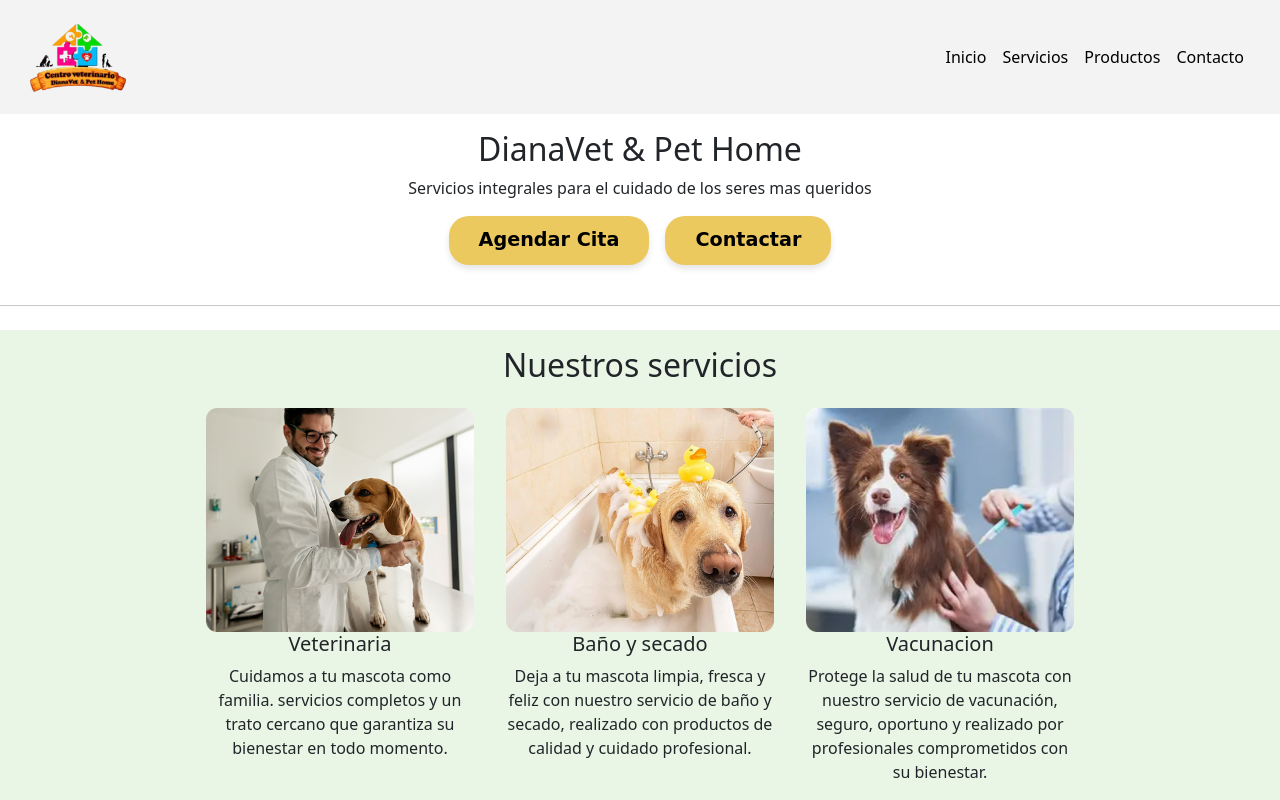
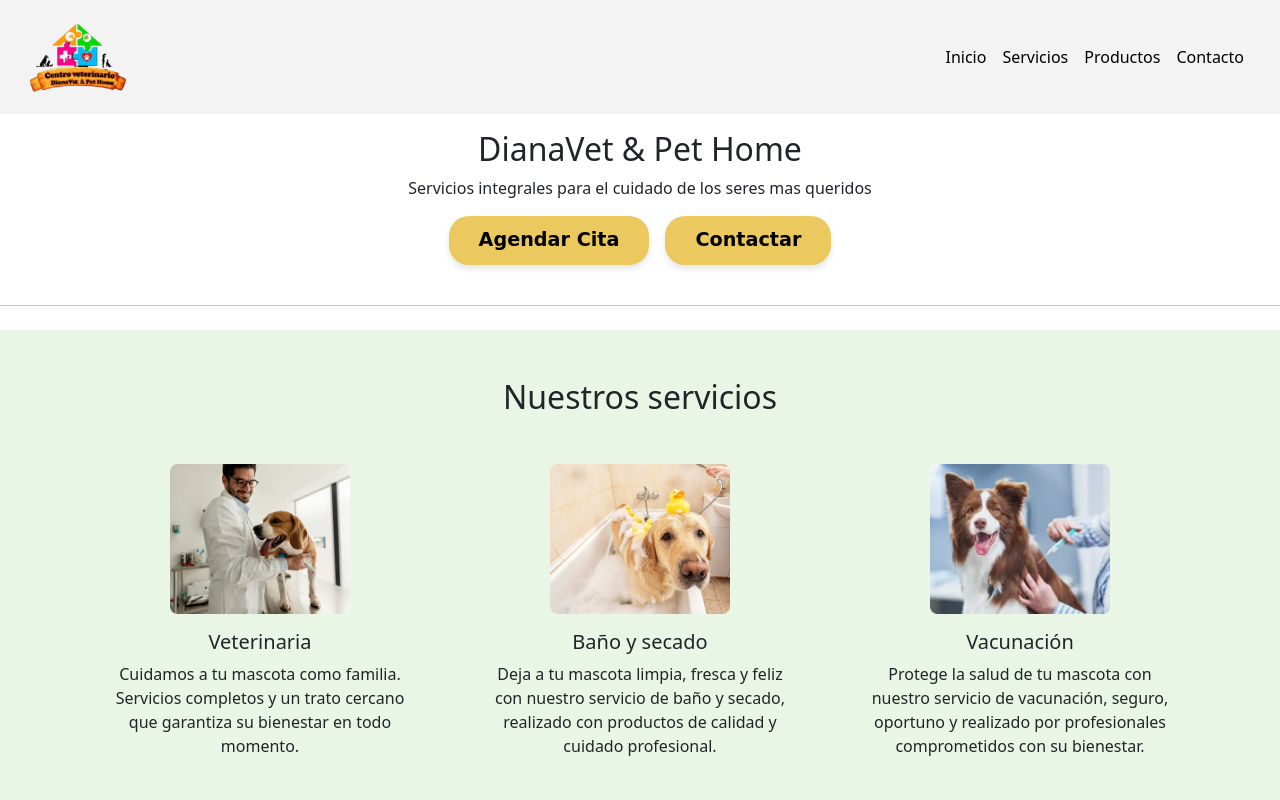
Before and after one commit to juanc692/DianaVet-PetHomeSite, a React (Vite) app: page / in a window 1280 px wide. Shown: the top 800 px of the page. Built offline with nearby package versions, Linux system fonts and the light colour scheme.

Commit message:
Actualizar ourServices.jsx

```diff
--- a/src/components/ourServices.jsx
+++ b/src/components/ourServices.jsx
@@ -3,41 +3,59 @@ import Vet from '../assets/veterinaria.png'
 import Bath from '../assets/baño.png'
 import Vacc from '../assets/vacunacion.png'
 
-export default function ourServices() {
+export default function OurServices() {
   return (
-    <>
-    <div className='row text-center p-3' style={{backgroundColor:'#8fd37c33'}}>
-        <h2>Nuestros servicios</h2>
-        <div className='d-flex justify-content-center'>
-            <div className='mb-3 p-3' style={{ minHeight: '200px',maxWidth:'300px'}}>
+    <section className='container-fluid py-5' style={{ backgroundColor: '#8fd37c33' }}>
+      <div className='container'>
+        <h2 className='text-center mb-5'>Nuestros servicios</h2>
+
+        {/* Usamos 'row' de Bootstrap para manejar el responsive de forma nativa */}
+        <div className='row justify-content-center g-4'>
+
+          {/* Servicio 1: Veterinaria */}
+          <div className='col-12 col-md-6 col-lg-4 d-flex flex-column align-items-center text-center'>
+            <div style={{ maxWidth: '300px' }}>
               <img
                 src={Vet}
-                alt="Carta servicios"
-                style={{minHeight:'150px'},{width:'100%'}}
+                alt="Servicio de Veterinaria"
+                className="img-fluid mb-3"
+                style={{ height: '150px', objectFit: 'contain' }}
               />
               <h5>Veterinaria</h5>
-                <p>Cuidamos a tu mascota como familia. servicios completos y un trato cercano que garantiza su bienestar en todo momento.</p>
+              <p>Cuidamos a tu mascota como familia. Servicios completos y un trato cercano que garantiza su bienestar en todo momento.</p>
             </div>
-            <div className='mb-3 p-3' style={{ minHeight: '200px',maxWidth:'300px'}}>
+          </div>
+
+          {/* Servicio 2: Baño */}
+          <div className='col-12 col-md-6 col-lg-4 d-flex flex-column align-items-center text-center'>
+            <div style={{ maxWidth: '300px' }}>
               <img
                 src={Bath}
-                alt="Carta servicios"
-                style={{minHeight:'150px'},{width:'100%'}}
+                alt="Servicio de Baño"
+                className="img-fluid mb-3"
+                style={{ height: '150px', objectFit: 'contain' }}
               />
               <h5>Baño y secado</h5>
               <p>Deja a tu mascota limpia, fresca y feliz con nuestro servicio de baño y secado, realizado con productos de calidad y cuidado profesional.</p>
             </div>
-            <div className='mb-3 p-3' style={{ minHeight: '200px',maxWidth:'300px'}}>
+          </div>
+
+          {/* Servicio 3: Vacunación */}
+          <div className='col-12 col-md-6 col-lg-4 d-flex flex-column align-items-center text-center'>
+            <div style={{ maxWidth: '300px' }}>
               <img
                 src={Vacc}
-                alt="Carta servicios"
-                style={{minHeight:'150px'},{width:'100%'}}
+                alt="Servicio de Vacunación"
+                className="img-fluid mb-3"
+                style={{ height: '150px', objectFit: 'contain' }}
               />
-                <h5>Vacunacion</h5>
+              <h5>Vacunación</h5>
               <p>Protege la salud de tu mascota con nuestro servicio de vacunación, seguro, oportuno y realizado por profesionales comprometidos con su bienestar.</p>
             </div>
           </div>
+
         </div>
-    </>
+      </div>
+    </section>
   )
 }
```
Lines whose indentation alone changed are shown as unchanged.
